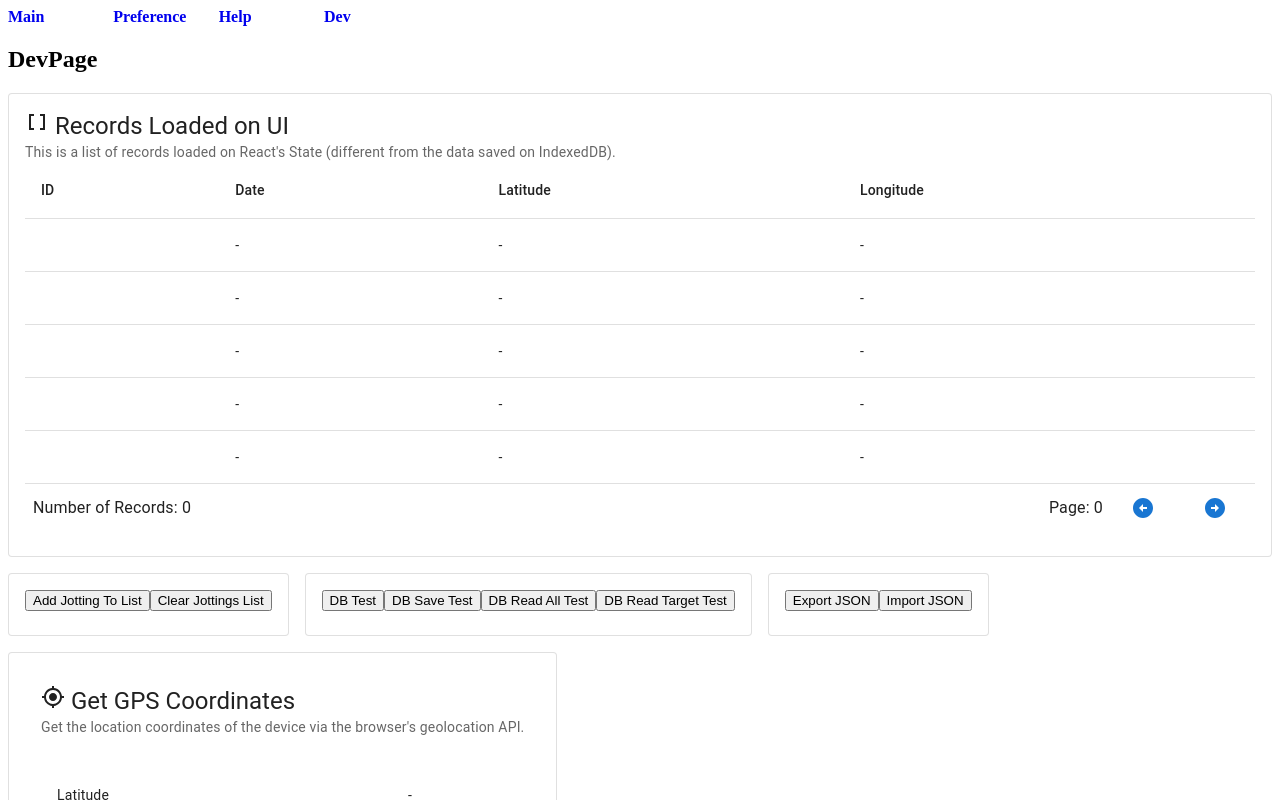
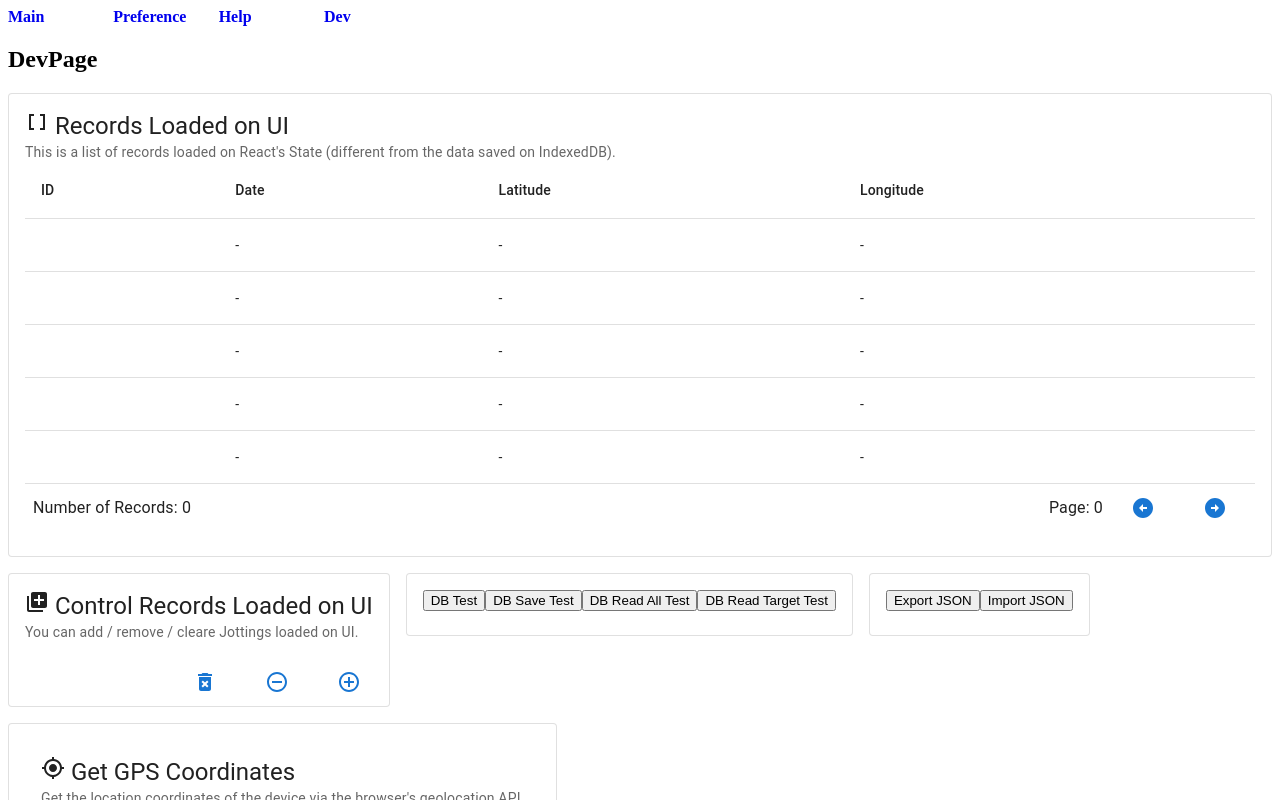
Before and after one commit to tikitorchey/jotgps, a React app in the folder app/: page /#/dev in a window 1280 px wide. Shown: the top 800 px of the page. Built offline with nearby package versions, Linux system fonts and the light colour scheme; the HTML template or start-up script is replaced by a standard one.

Commit message:
add #11 Jottingの作成・削除などの管理用UIをコンポーネント化

```diff
--- /dev/null
+++ b/app/src/Components/Organisms/Dev/DevJottingListControl.tsx
@@ -0,0 +1,100 @@
+import React, { useEffect, useState } from "react";
+import { Button, Card, CardContent, Typography, CardActions, Grid2 } from "@mui/material";
+import { JGEngine } from "../../../jgEngine/jgEngine";
+import { Jotting } from "../../../jgEngine/models/jotting";
+import { LibraryAdd, AddCircleOutline, RemoveCircleOutline, DeleteForever } from "@mui/icons-material";
+
+/**
+ * Outline	: XXXするComponent
+ * Logic		: - AAAをBBBにする
+ *            - 親ComponentからCCCを受け取り、DDDとしたものを子Componentに渡す
+ * View			: - KKKをリスト表示する
+ */
+
+// Type Declaration of Props
+type Props = {
+  jottingList   : Array<Jotting>;
+  setJottingList: any;
+}
+
+export const DevJottingListControl: React.FC<Props> = ({ jottingList, setJottingList }) => {
+
+  // ___ state ___ ___ ___ ___ ___
+  const [ sampleState, setSampleState ] = useState<string>('This is SampleState');
+
+  // ___ use effect ___ ___ ___ ___ ___
+  useEffect( () => { console.log(sampleState) }, [ sampleState ] );
+
+  // ___ event handler ___ ___ ___ ___ ___
+  const handleChange = (e : React.ChangeEvent<HTMLInputElement>) => {
+    const newValue = e.target.value
+    setSampleState(newValue);
+  };
+
+  // ___ method ___ ___ ___ ___ ___
+  const test = () => {
+    console.log('test');
+  }
+
+  const onClickAddButton = async () => {
+
+    const jotting: Jotting = new Jotting();
+
+    // GPS座標を取得・セット
+    const geoPos: GeolocationPosition = await JGEngine.getGPSCoords();
+    jotting.initialize(geoPos);
+
+    /** Memo: structuredClone関数によりオブジェクトを複製する理由
+     *    Reactはオブジェクト内部の変更を検出できない。
+     *    そこで、オブジェクト自体を複製することでオブジェクトIDを変えることで変更を検出させている
+     */
+    const clonedList = structuredClone(jottingList);
+    clonedList.push(jotting);
+
+    setJottingList(clonedList);
+
+  }
+
+  const onClickClearButton = () => {
+    const clearedList: Array<Jotting> = [];
+    setJottingList(clearedList);
+  }
+
+  const onClickRemoveButton = () => {
+
+      /** Memo: structuredClone関数によりオブジェクトを複製する理由
+     *    Reactはオブジェクト内部の変更を検出できない。
+     *    そこで、オブジェクト自体を複製することでオブジェクトIDを変えることで変更を検出させている
+     */
+      const clonedList = structuredClone(jottingList);
+      clonedList.pop();
+
+      setJottingList(clonedList);
+  }
+
+  return (
+
+    <Card variant = "outlined">
+
+      <CardContent>
+        <Typography variant = "h5" component = "div">
+          <LibraryAdd /> Control Records Loaded on UI
+        </Typography>
+        <Typography variant = "body2" sx = {{ color: 'text.secondary' }}>
+          You can add / remove / cleare Jottings loaded on UI.
+        </Typography>
+      </CardContent>
+
+      <CardActions sx = {{ display: "flex", justifyContent: "flex-end" }}>
+        <Button size = "small" onClick = { onClickClearButton }>    <DeleteForever />         </Button>
+        <Button size = "small" onClick = { onClickRemoveButton } >  <RemoveCircleOutline />   </Button>
+        <Button size = "small" onClick = { onClickAddButton } >     <AddCircleOutline  />     </Button>
+      </CardActions>
+
+
+  </Card>
+
+  );
+};
+
+export default DevJottingListControl
--- a/app/src/Components/Pages/DevPage.tsx
+++ b/app/src/Components/Pages/DevPage.tsx
@@ -6,6 +6,7 @@ import { LatLng, Jotter } from "../../jgEngine/types";
 import { Jotting } from "../../jgEngine/models/jotting";
 import { DevJottingListViewer } from "../Organisms/Dev/DevJottingListViewer";
 import { DevGPSViewer } from "../Organisms/Dev/DevGPSViewer";
+import DevJottingListControl from "../Organisms/Dev/DevJottingListControl";
 
 export const DevPage: React.FC = () => {
 
@@ -20,29 +21,6 @@ export const DevPage: React.FC = () => {
   // ___ event handler ___ ___ ___ ___ ___
   const handleChange = (e : React.ChangeEvent<HTMLInputElement>) => {
   };
-
-  const onClickAddJottingToListButton = async () => {
-
-    const jotting: Jotting = new Jotting();
-
-    // GPS座標を取得・セット
-    const geoPos: GeolocationPosition = await JGEngine.getGPSCoords();
-    jotting.initialize(geoPos);
-
-    /** Memo: structuredClone関数によりオブジェクトを複製する理由
-     *    Reactはオブジェクト内部の変更を検出できない。
-     *    そこで、オブジェクト自体を複製することでオブジェクトIDを変えることで変更を検出させている
-     */
-    const clonedJottingList = structuredClone(jottingList);
-    clonedJottingList.push(jotting);
-
-    setJottingList(clonedJottingList);
-
-  }
-
-  const onClickClearJottingListButton = () => {
-    setJottingList([]);
-  }
 
   const onClickImportJSONButton = async () => {
     const importedJSON      = await JGEngine.importJSON();
@@ -91,13 +69,9 @@ export const DevPage: React.FC = () => {
           <DevJottingListViewer jottingList = { jottingList } />
         </Grid2>
 
+        {/** Jottingの管理用 */}
         <Grid2>
-          <Card variant = "outlined">
-            <CardContent>
-              <button onClick = { onClickAddJottingToListButton }> Add Jotting To List </button>
-              <button onClick = { onClickClearJottingListButton }> Clear Jottings List </button>
-            </CardContent>
-          </Card>
+          <DevJottingListControl jottingList = { jottingList } setJottingList = { setJottingList } />
         </Grid2>
 
         {/** IndexedDBの開発用 */}
```
